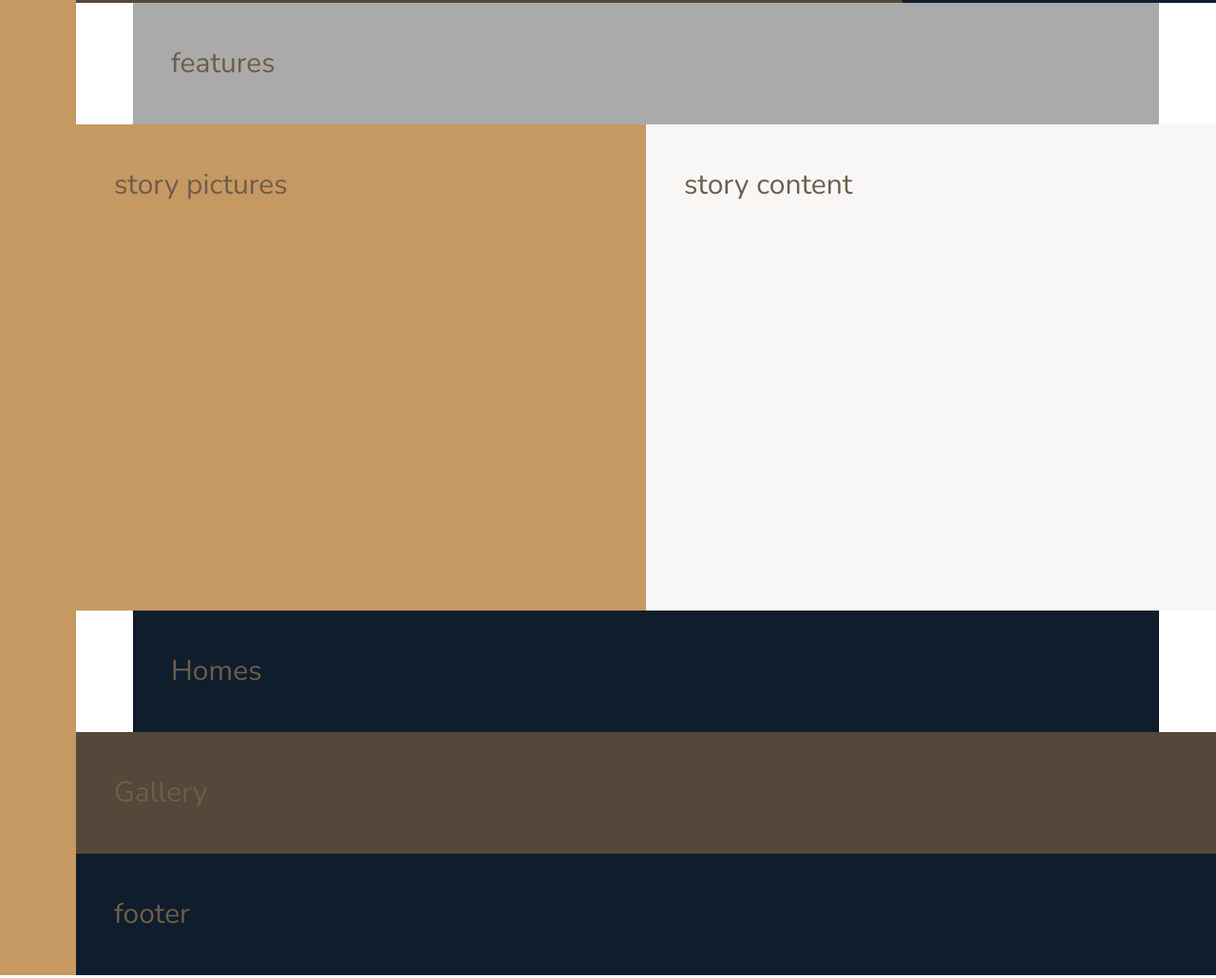
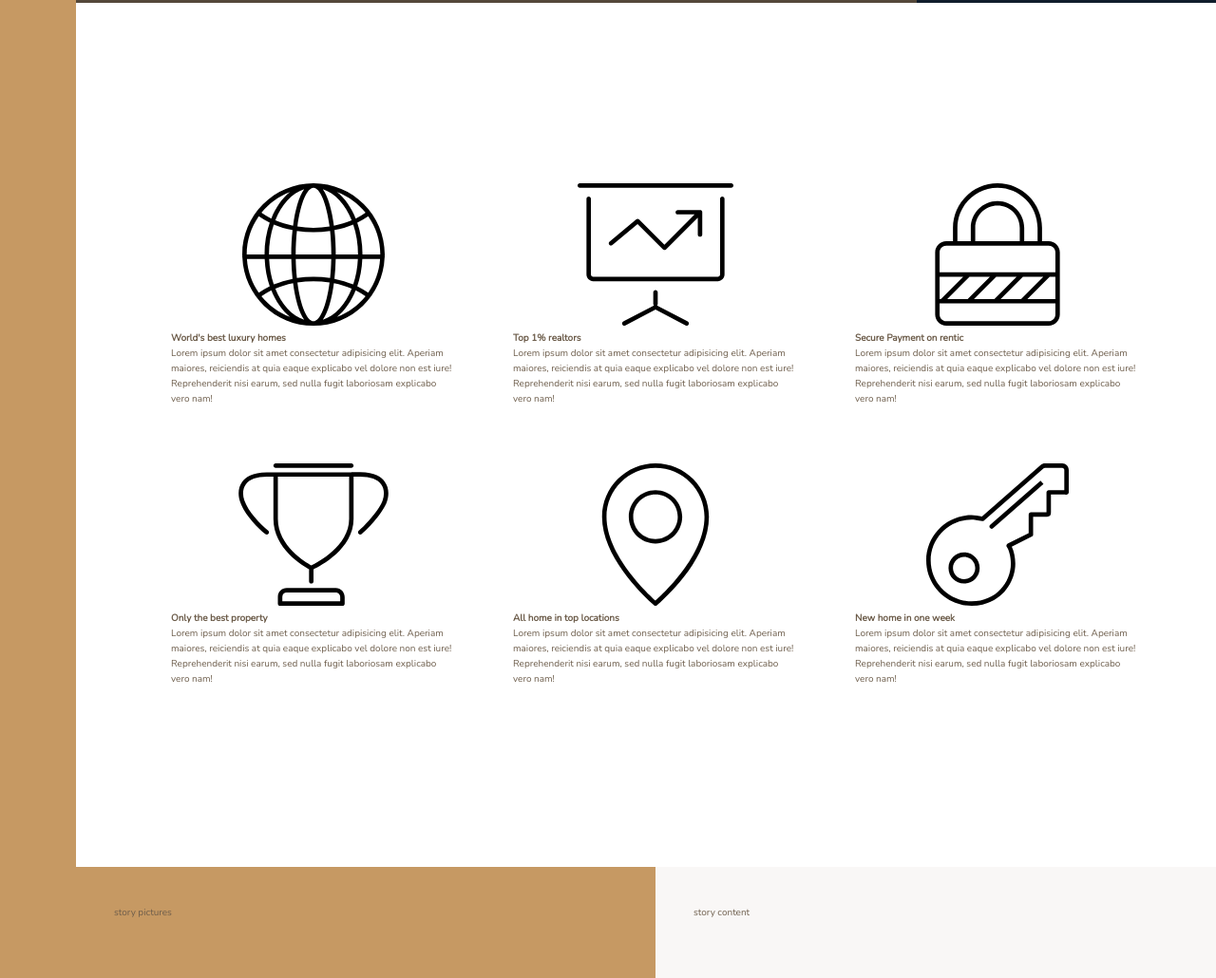
Before and after one commit to Febby/Rentic, a website: page index.html in a window 1280 px wide. Shown: the part 637-1667 px from the top of the page at 95% size. Drawn offline with nearby package versions, Linux system fonts and the light colour scheme.

Commit message:
Working on Features section

```diff
--- a/index.html
+++ b/index.html
@@ -25,7 +25,60 @@
         </div>
 
         <section class="features">
-            features
+            <div class="feature">
+                <svg class="feature__icon">
+                    <use xlink:href="img/sprite.svg#icon-global"></use>
+                </svg>
+                <h4 class="heading-4">World's best luxury homes</h4>
+                <p class="feature__text">
+                    Lorem ipsum dolor sit amet consectetur adipisicing elit. Aperiam maiores, reiciendis at quia eaque explicabo vel dolore non est iure! Reprehenderit nisi earum, sed nulla fugit laboriosam explicabo vero nam!
+                </p>
+            </div>
+            <div class="feature">
+                <svg class="feature__icon">
+                    <use xlink:href="img/sprite.svg#icon-presentation"></use>
+                </svg>
+                <h4 class="heading-4">Top 1% realtors</h4>
+                <p class="feature__text">
+                    Lorem ipsum dolor sit amet consectetur adipisicing elit. Aperiam maiores, reiciendis at quia eaque explicabo vel dolore non est iure! Reprehenderit nisi earum, sed nulla fugit laboriosam explicabo vero nam!
+                </p>
+            </div>
+            <div class="feature">
+                <svg class="feature__icon">
+                    <use xlink:href="img/sprite.svg#icon-lock"></use>
+                </svg>
+                <h4 class="heading-4">Secure Payment on rentic</h4>
+                <p class="feature__text">
+                    Lorem ipsum dolor sit amet consectetur adipisicing elit. Aperiam maiores, reiciendis at quia eaque explicabo vel dolore non est iure! Reprehenderit nisi earum, sed nulla fugit laboriosam explicabo vero nam!
+                </p>
+            </div>
+            <div class="feature">
+                <svg class="feature__icon">
+                    <use xlink:href="img/sprite.svg#icon-trophy"></use>
+                </svg>
+                <h4 class="heading-4">Only the best property</h4>
+                <p class="feature__text">
+                    Lorem ipsum dolor sit amet consectetur adipisicing elit. Aperiam maiores, reiciendis at quia eaque explicabo vel dolore non est iure! Reprehenderit nisi earum, sed nulla fugit laboriosam explicabo vero nam!
+                </p>
+            </div>
+            <div class="feature">
+                <svg class="feature__icon">
+                    <use xlink:href="img/sprite.svg#icon-map-pin"></use>
+                </svg>
+                <h4 class="heading-4">All home in top locations</h4>
+                <p class="feature__text">
+                    Lorem ipsum dolor sit amet consectetur adipisicing elit. Aperiam maiores, reiciendis at quia eaque explicabo vel dolore non est iure! Reprehenderit nisi earum, sed nulla fugit laboriosam explicabo vero nam!
+                </p>
+            </div>
+            <div class="feature">
+                <svg class="feature__icon">
+                    <use xlink:href="img/sprite.svg#icon-key"></use>
+                </svg>
+                <h4 class="heading-4">New home in one week</h4>
+                <p class="feature__text">
+                    Lorem ipsum dolor sit amet consectetur adipisicing elit. Aperiam maiores, reiciendis at quia eaque explicabo vel dolore non est iure! Reprehenderit nisi earum, sed nulla fugit laboriosam explicabo vero nam!
+                </p>
+            </div>
         </section>
 
         <div class="story__pictures">
--- a/sass/_base.scss
+++ b/sass/_base.scss
@@ -41,6 +41,6 @@ body{
 
     & > *{
         padding: 40px;
-        font-size: 3rem;
+
     }
 }
--- a/sass/_features.scss
+++ b/sass/_features.scss
@@ -1,4 +1,7 @@
 .features{
-    background-color: $color-grey-light-2;
     grid-column: center-start / center-end;
+    margin: 15rem 0;
+    display: grid;
+    grid-template-columns: repeat(3, 1fr);
+    grid-gap: 6rem;
 }
```
Also changed, not shown: css/style.css.
